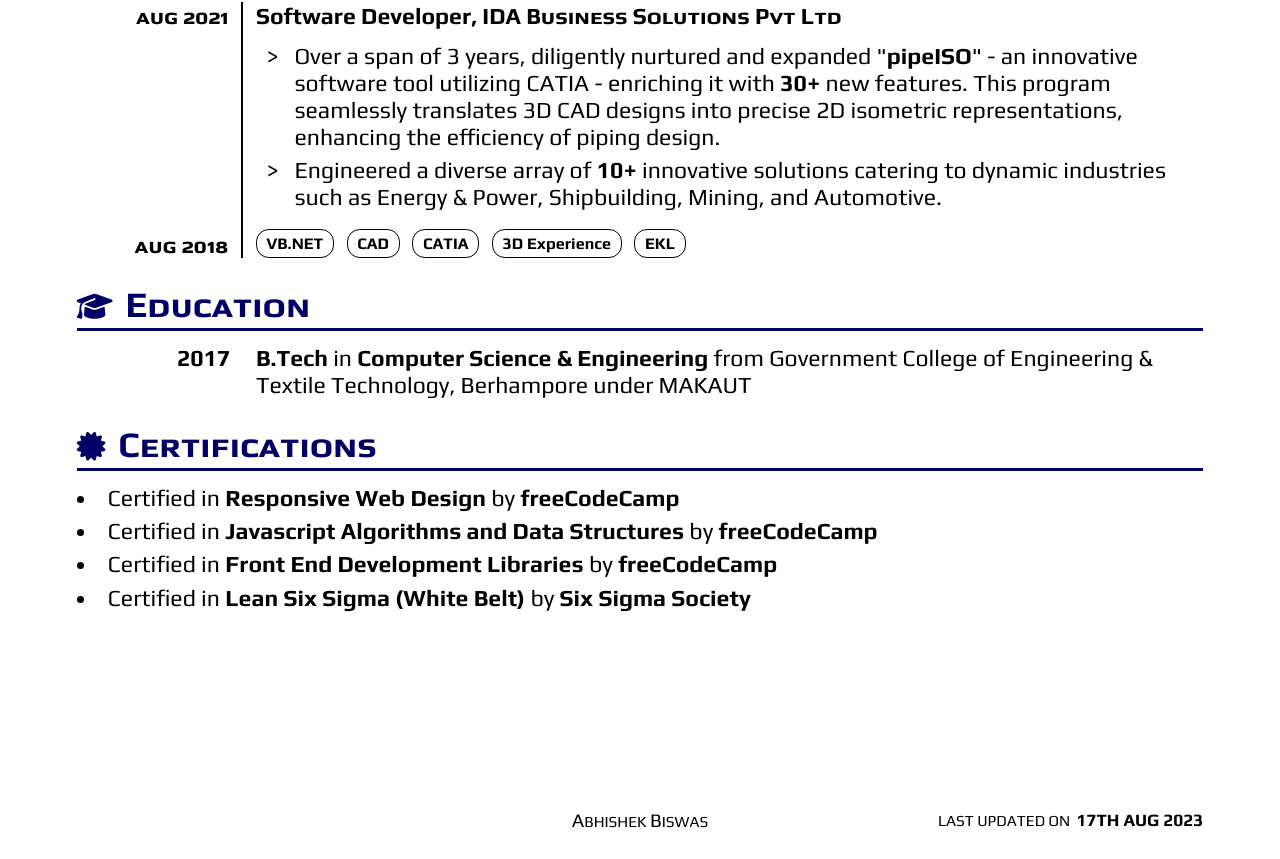
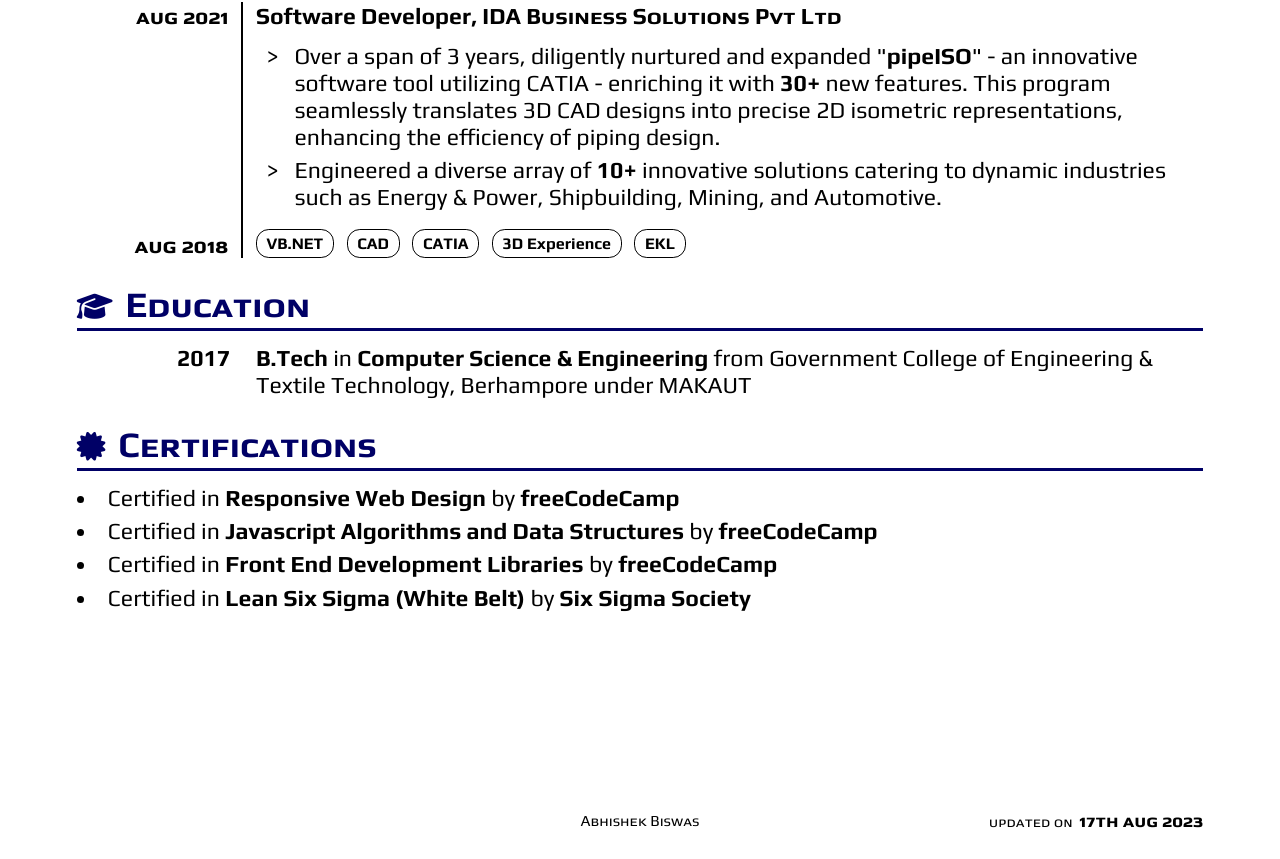
Before and after one commit to AbhishekBiswasGitHub/resume, a React (Vite) app: page / in a window 1280 px wide. Shown: the part 946-1805 px from the top of the page. Built offline with nearby package versions, Linux system fonts and the light colour scheme.

Commit message:
Fix: Footer style

```diff
--- a/src/components/footer/Footer.css
+++ b/src/components/footer/Footer.css
@@ -11,25 +11,22 @@
   grid-column: 2;
 
   font-size: calc(var(--font-size-footer) * 0.8);
+  font-variant: small-caps;
   text-align: center;
-  text-transform: uppercase;
-}
-
-.author-name-first-letter {
-  font-size: var(--font-size-footer);
+  text-transform: capitalize;
 }
 
 #updated-on {
   grid-column: 3;
 
   font-size: calc(var(--font-size-footer) * 0.8);
+  font-variant: small-caps;
   text-align: right;
-  text-transform: uppercase;
 }
 
 #updated-on-date {
   padding-left: clamp(0.18rem, 0.5vw, 0.96rem);
 
-  font-size: calc(var(--font-size-footer) * 0.9);
+  font-size: var(--font-size-footer);
   font-weight: 900;
 }
--- a/src/components/footer/Footer.jsx
+++ b/src/components/footer/Footer.jsx
@@ -3,30 +3,16 @@ import PropTypes from "prop-types";
 import "./Footer.css";
 
 const Footer = ({
-  author: { firstName = "", lastName },
+  author: { firstName, lastName },
   updatedOn,
 }) => {
   return (
     <footer id="footer">
       <p id="author">
-        <span id="author-first-name">
-          <span className="author-name-first-letter">
-            {firstName[0]}
-          </span>
-          {firstName.substring(
-            1,
-            firstName.length
-          )}
-        </span>{" "}
-        <span id="author-last-name">
-          <span className="author-name-first-letter">
-            {lastName[0]}
-          </span>
-          {lastName.substring(1, lastName.length)}
-        </span>
+        {firstName} {lastName}
       </p>
       <p id="updated-on">
-        last updated on
+        updated on
         <span id="updated-on-date">
           {updatedOn}
         </span>
--- a/src/data/data.json
+++ b/src/data/data.json
@@ -56,7 +56,7 @@
     "pdf": "drive.google.com/file/d/1c7sFnsxoYJB-Jq2LvN7lpGmC9FbzrkVw/view"
   },
   "main": {
-    "intro": "A self-taught ReactJS enthusiast eager to embark on a new journey within the realm of web development, backed by a robust 5+ year background in software development",
+    "intro": "A self-taught ReactJS enthusiast eager to embark on a new journey within the realm of web development, backed by a robust 5+ year background in software development.",
     "skillCategories": [
       { "category": "expert", "skills": [] },
       {
@@ -256,6 +256,6 @@
       "firstName": "abhishek",
       "lastName": "biswas"
     },
-    "updatedOn": "17th AUG 2023"
+    "updatedOn": "17th aug 2023"
   }
 }
```
